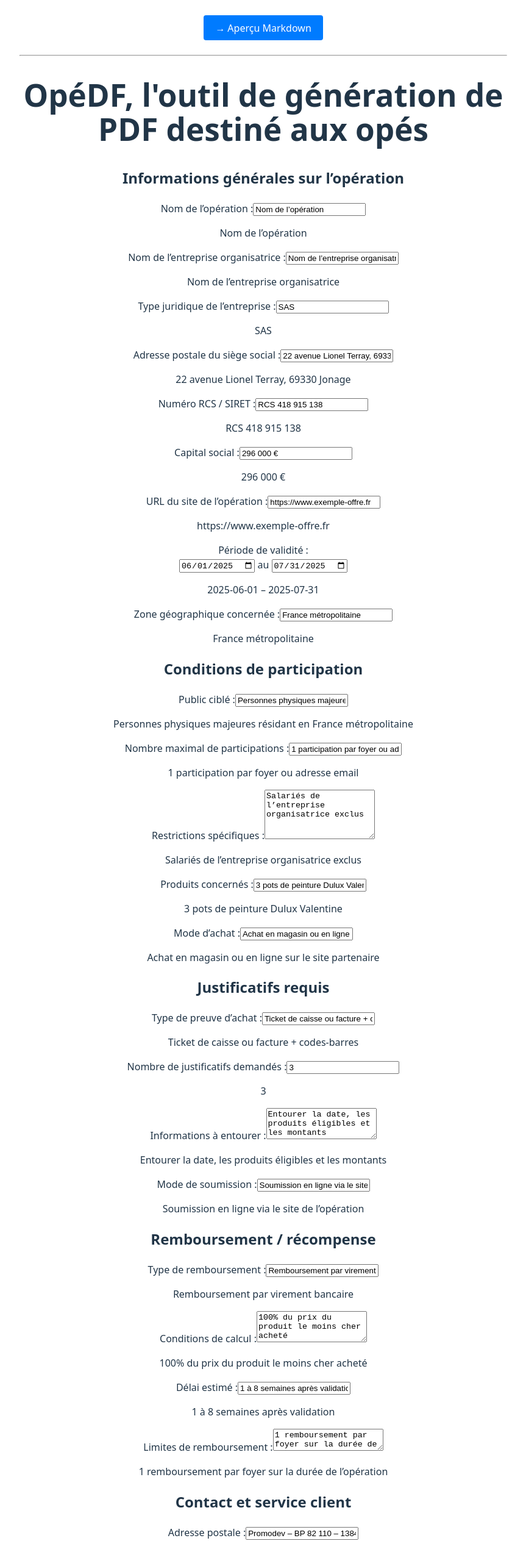
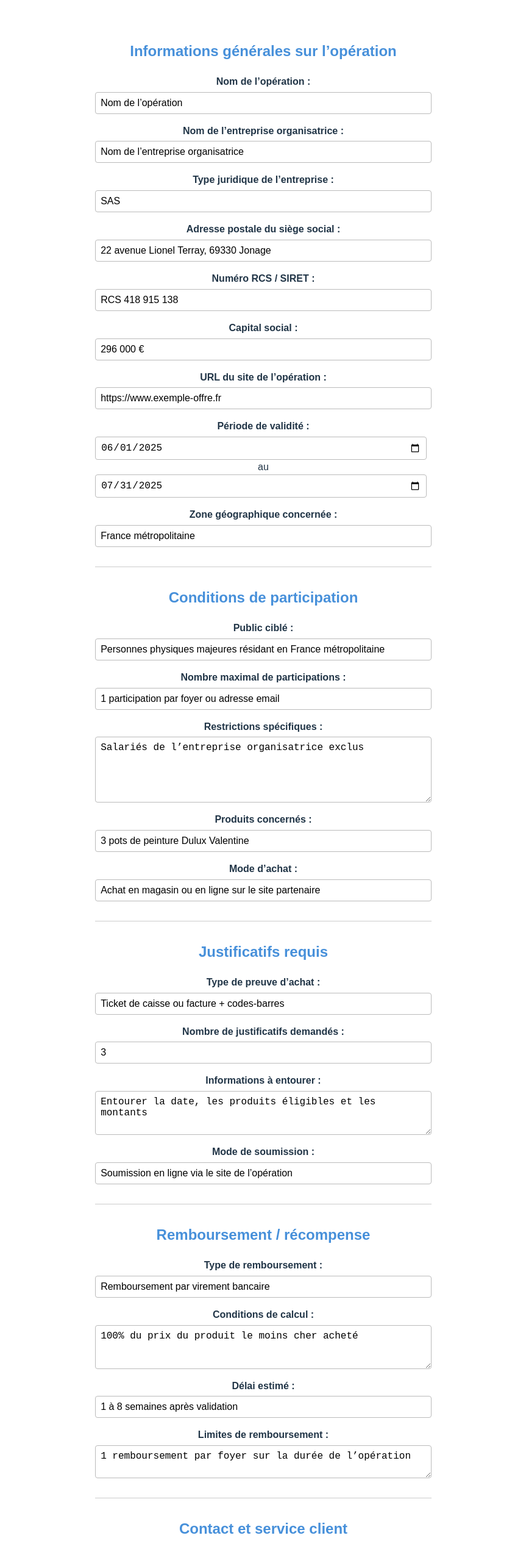
Before and after one commit to loic-job-dev/Project_opeDF, a Vue app: page / in a window 1280 px wide. Shown: the part 236-2781 px from the top of the page at 61% size, without its empty margins (208-1071 px from the left). Built offline with nearby package versions, Linux system fonts and the light colour scheme.

Commit message:
improved form style

```diff
--- a/src/components/Formulaire.vue
+++ b/src/components/Formulaire.vue
@@ -4,156 +4,186 @@ const form = useFormStore()
 </script>
 
 <template>
-  <h1>OpéDF, l'outil de génération de PDF destiné aux opés</h1>
+  <div class="container">
 
-  <section>
+    <section class="section">
       <h2>Informations générales sur l’opération</h2>
 
-    <label>Nom de l’opération :</label>
-    <input v-model="form.opName" />
-    <p>{{ form.opName }}</p>
+      <div class="form-group">
+        <label for="opName">Nom de l’opération :</label>
+        <input id="opName" v-model="form.opName" />
+      </div>
 
-    <label>Nom de l’entreprise organisatrice :</label>
-    <input v-model="form.societyOrganisation" />
-    <p>{{ form.societyOrganisation }}</p>
+      <div class="form-group">
+        <label for="societyOrganisation">Nom de l’entreprise organisatrice :</label>
+        <input id="societyOrganisation" v-model="form.societyOrganisation" />
+      </div>
 
-    <label>Type juridique de l’entreprise :</label>
-    <input v-model="form.judiciaryType" />
-    <p>{{ form.judiciaryType }}</p>
+      <div class="form-group">
+        <label for="judiciaryType">Type juridique de l’entreprise :</label>
+        <input id="judiciaryType" v-model="form.judiciaryType" />
+      </div>
 
-    <label>Adresse postale du siège social :</label>
-    <input v-model="form.societyAddress" />
-    <p>{{ form.societyAddress }}</p>
+      <div class="form-group">
+        <label for="societyAddress">Adresse postale du siège social :</label>
+        <input id="societyAddress" v-model="form.societyAddress" />
+      </div>
 
-    <label>Numéro RCS / SIRET :</label>
-    <input v-model="form.rcsNumber" />
-    <p>{{ form.rcsNumber }}</p>
+      <div class="form-group">
+        <label for="rcsNumber">Numéro RCS / SIRET :</label>
+        <input id="rcsNumber" v-model="form.rcsNumber" />
+      </div>
 
-    <label>Capital social :</label>
-    <input v-model="form.capital" />
-    <p>{{ form.capital }}</p>
+      <div class="form-group">
+        <label for="capital">Capital social :</label>
+        <input id="capital" v-model="form.capital" />
+      </div>
 
-    <label>URL du site de l’opération :</label>
-    <input v-model="form.websiteUrl" />
-    <p>{{ form.websiteUrl }}</p>
+      <div class="form-group">
+        <label for="websiteUrl">URL du site de l’opération :</label>
+        <input id="websiteUrl" v-model="form.websiteUrl" />
+      </div>
 
+      <div class="form-group date-range">
         <label>Période de validité :</label>
-    <div>
         <input type="date" v-model="form.startDate" /> au
         <input type="date" v-model="form.endDate" />
       </div>
-    <p>{{ form.startDate }} – {{ form.endDate }}</p>
 
-    <label>Zone géographique concernée :</label>
-    <input v-model="form.geographicZone" />
-    <p>{{ form.geographicZone }}</p>
+      <div class="form-group">
+        <label for="geographicZone">Zone géographique concernée :</label>
+        <input id="geographicZone" v-model="form.geographicZone" />
+      </div>
     </section>
 
-  <section>
+    <section class="section">
       <h2>Conditions de participation</h2>
 
-    <label>Public ciblé :</label>
-    <input v-model="form.targetAudience" />
-    <p>{{ form.targetAudience }}</p>
+      <div class="form-group">
+        <label for="targetAudience">Public ciblé :</label>
+        <input id="targetAudience" v-model="form.targetAudience" />
+      </div>
 
-    <label>Nombre maximal de participations :</label>
-    <input v-model="form.participationLimit" />
-    <p>{{ form.participationLimit }}</p>
+      <div class="form-group">
+        <label for="participationLimit">Nombre maximal de participations :</label>
+        <input id="participationLimit" v-model="form.participationLimit" />
+      </div>
 
-    <label>Restrictions spécifiques :</label>
-    <textarea v-model="form.restrictions" rows="5" />
-    <p>{{ form.restrictions }}</p>
+      <div class="form-group">
+        <label for="restrictions">Restrictions spécifiques :</label>
+        <textarea id="restrictions" v-model="form.restrictions" rows="5"></textarea>
+      </div>
 
-    <label>Produits concernés :</label>
-    <input v-model="form.concernedProducts" />
-    <p>{{ form.concernedProducts }}</p>
+      <div class="form-group">
+        <label for="concernedProducts">Produits concernés :</label>
+        <input id="concernedProducts" v-model="form.concernedProducts" />
+      </div>
 
-    <label>Mode d’achat :</label>
-    <input v-model="form.purchaseMode" />
-    <p>{{ form.purchaseMode }}</p>
+      <div class="form-group">
+        <label for="purchaseMode">Mode d’achat :</label>
+        <input id="purchaseMode" v-model="form.purchaseMode" />
+      </div>
     </section>
 
-  <section>
+    <section class="section">
       <h2>Justificatifs requis</h2>
 
-    <label>Type de preuve d’achat :</label>
-    <input v-model="form.proofType" />
-    <p>{{ form.proofType }}</p>
+      <div class="form-group">
+        <label for="proofType">Type de preuve d’achat :</label>
+        <input id="proofType" v-model="form.proofType" />
+      </div>
 
-    <label>Nombre de justificatifs demandés :</label>
-    <input v-model="form.numberOfProofs" />
-    <p>{{ form.numberOfProofs }}</p>
+      <div class="form-group">
+        <label for="numberOfProofs">Nombre de justificatifs demandés :</label>
+        <input id="numberOfProofs" v-model="form.numberOfProofs" />
+      </div>
 
-    <label>Informations à entourer :</label>
-    <textarea v-model="form.proofDetails" rows="3" />
-    <p>{{ form.proofDetails }}</p>
+      <div class="form-group">
+        <label for="proofDetails">Informations à entourer :</label>
+        <textarea id="proofDetails" v-model="form.proofDetails" rows="3"></textarea>
+      </div>
 
-    <label>Mode de soumission :</label>
-    <input v-model="form.submissionMethod" />
-    <p>{{ form.submissionMethod }}</p>
+      <div class="form-group">
+        <label for="submissionMethod">Mode de soumission :</label>
+        <input id="submissionMethod" v-model="form.submissionMethod" />
+      </div>
     </section>
 
-  <section>
+    <section class="section">
       <h2>Remboursement / récompense</h2>
 
-    <label>Type de remboursement :</label>
-    <input v-model="form.refundType" />
-    <p>{{ form.refundType }}</p>
+      <div class="form-group">
+        <label for="refundType">Type de remboursement :</label>
+        <input id="refundType" v-model="form.refundType" />
+      </div>
 
-    <label>Conditions de calcul :</label>
-    <textarea v-model="form.refundConditions" rows="3" />
-    <p>{{ form.refundConditions }}</p>
+      <div class="form-group">
+        <label for="refundConditions">Conditions de calcul :</label>
+        <textarea id="refundConditions" v-model="form.refundConditions" rows="3"></textarea>
+      </div>
 
-    <label>Délai estimé :</label>
-    <input v-model="form.refundDelay" />
-    <p>{{ form.refundDelay }}</p>
+      <div class="form-group">
+        <label for="refundDelay">Délai estimé :</label>
+        <input id="refundDelay" v-model="form.refundDelay" />
+      </div>
 
-    <label>Limites de remboursement :</label>
-    <textarea v-model="form.refundLimits" rows="2" />
-    <p>{{ form.refundLimits }}</p>
+      <div class="form-group">
+        <label for="refundLimits">Limites de remboursement :</label>
+        <textarea id="refundLimits" v-model="form.refundLimits" rows="2"></textarea>
+      </div>
     </section>
 
-  <section>
+    <section class="section">
       <h2>Contact et service client</h2>
 
-    <label>Adresse postale :</label>
-    <input v-model="form.contactAddress" />
-    <p>{{ form.contactAddress }}</p>
+      <div class="form-group">
+        <label for="contactAddress">Adresse postale :</label>
+        <input id="contactAddress" v-model="form.contactAddress" />
+      </div>
 
-    <label>Email de contact :</label>
-    <input type="email" v-model="form.contactEmail" />
-    <p>{{ form.contactEmail }}</p>
+      <div class="form-group">
+        <label for="contactEmail">Email de contact :</label>
+        <input id="contactEmail" type="email" v-model="form.contactEmail" />
+      </div>
 
-    <label>Téléphone :</label>
-    <input v-model="form.contactPhone" />
-    <p>{{ form.contactPhone }}</p>
+      <div class="form-group">
+        <label for="contactPhone">Téléphone :</label>
+        <input id="contactPhone" v-model="form.contactPhone" />
+      </div>
 
-    <label>Formulaire de contact (URL) :</label>
-    <input v-model="form.contactFormUrl" />
-    <p>{{ form.contactFormUrl }}</p>
+      <div class="form-group">
+        <label for="contactFormUrl">Formulaire de contact (URL) :</label>
+        <input id="contactFormUrl" v-model="form.contactFormUrl" />
+      </div>
     </section>
 
-  <section>
+    <section class="section">
       <h2>Données personnelles / RGPD</h2>
 
-    <label>Email du DPO / RGPD :</label>
-    <input type="email" v-model="form.dpoEmail" />
-    <p>{{ form.dpoEmail }}</p>
+      <div class="form-group">
+        <label for="dpoEmail">Email du DPO / RGPD :</label>
+        <input id="dpoEmail" type="email" v-model="form.dpoEmail" />
+      </div>
 
-    <label>URL vers la politique de confidentialité :</label>
-    <input v-model="form.privacyPolicyUrl" />
-    <p>{{ form.privacyPolicyUrl }}</p>
+      <div class="form-group">
+        <label for="privacyPolicyUrl">URL vers la politique de confidentialité :</label>
+        <input id="privacyPolicyUrl" v-model="form.privacyPolicyUrl" />
+      </div>
 
-    <label>Finalité du traitement :</label>
-    <textarea v-model="form.dataPurpose" rows="2" />
-    <p>{{ form.dataPurpose }}</p>
+      <div class="form-group">
+        <label for="dataPurpose">Finalité du traitement :</label>
+        <textarea id="dataPurpose" v-model="form.dataPurpose" rows="2"></textarea>
+      </div>
 
-    <label>Durée de conservation des données :</label>
-    <input v-model="form.dataRetention" />
-    <p>{{ form.dataRetention }}</p>
+      <div class="form-group">
+        <label for="dataRetention">Durée de conservation des données :</label>
+        <input id="dataRetention" v-model="form.dataRetention" />
+      </div>
 
-    <label>Consentement marketing / newsletter :</label>
-    <textarea v-model="form.marketingConsent" rows="2" />
-    <p>{{ form.marketingConsent }}</p>
+      <div class="form-group">
+        <label for="marketingConsent">Consentement marketing / newsletter :</label>
+        <textarea id="marketingConsent" v-model="form.marketingConsent" rows="2"></textarea>
+      </div>
     </section>
+  </div>
 </template>
--- a/src/style.css
+++ b/src/style.css
@@ -30,11 +30,6 @@ body {
   min-height: 100vh;
 }
 
-h1 {
-  font-size: 3.2em;
-  line-height: 1.1;
-}
-
 button {
   border-radius: 8px;
   border: 1px solid transparent;
@@ -65,6 +60,48 @@ button:focus-visible {
   text-align: center;
 }
 
+/* Style du formulaire : */
+.container {
+  max-width: 700px;
+  margin: 0 auto;
+  padding: 1rem;
+  font-family: Arial, sans-serif;
+}
+
+.section {
+  margin-bottom: 2rem;
+  padding-bottom: 1rem;
+  border-bottom: 1px solid #ccc;
+}
+
+h1, h2 {
+  color: #4790da;
+}
+
+.form-group {
+  display: flex;
+  flex-direction: column;
+  margin-bottom: 1rem;
+}
+
+.form-group label {
+  margin-bottom: 0.3rem;
+  font-weight: 600;
+}
+
+input, textarea {
+  padding: 0.5rem;
+  font-size: 1rem;
+  border: 1px solid #bbb;
+  border-radius: 4px;
+}
+
+.date-range input[type="date"] {
+  width: auto;
+  margin-right: 0.5rem;
+}
+
+
 @media (prefers-color-scheme: light) {
   :root {
     color: #213547;
```
Lines whose indentation alone changed are shown as unchanged.
